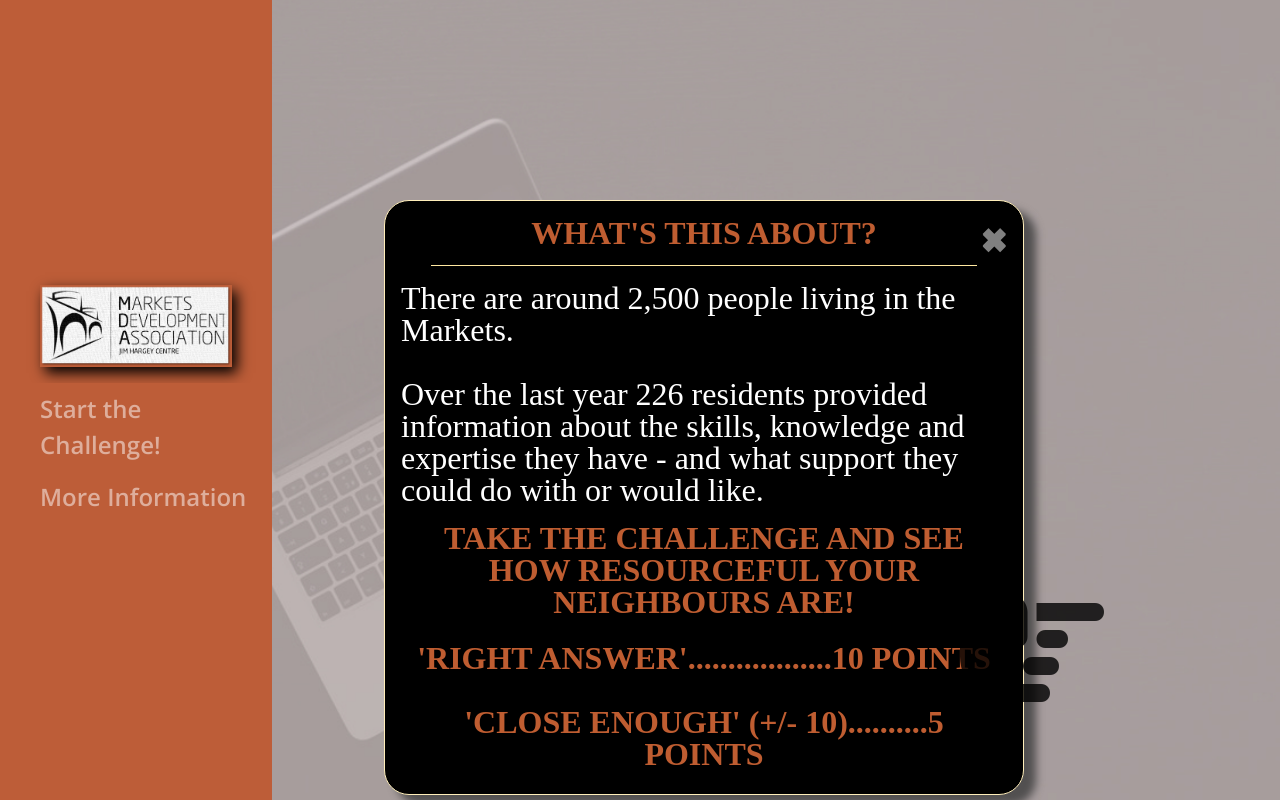
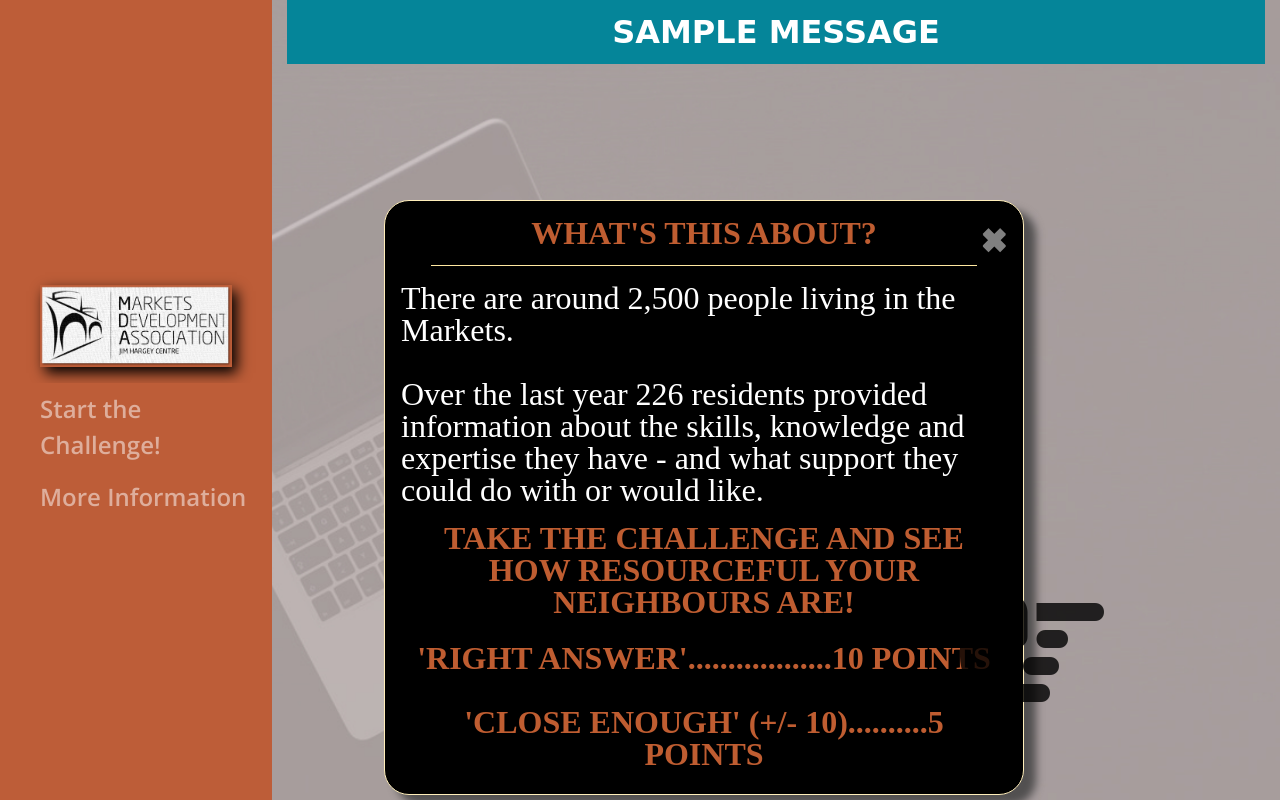
Before and after one commit to Code-Institute-Submissions/MDA-TimeBank-App, a Flask app: template templates/challenge_1.html in a window 1280 px wide. Run offline with Flask 2, Linux system fonts and the light colour scheme; the template is opened without the code that fills it: most values are stand-ins (such as "Sample title", 1, 10 or a date in 2020); one stand-in notice (Sample message) is shown; parts of the project's set-up code (start-up, migrations or seed data) failed here and were passed over; some libraries are stand-ins or nearby versions; some web fonts are replaced.

Commit message:
removed commented out code

```diff
--- a/templates/challenge_1.html
+++ b/templates/challenge_1.html
@@ -5,6 +5,9 @@
 <body class="bk-image-2">
 
     <div class="container">
+        {% with messages = get_flashed_messages() %} {% if messages %} {% for message in messages %}
+
+                <h1 class="username hidden">{{ message }}</h1><br> {% endfor %} {% endif %} {% endwith %}
 
         <!--ALERT Message with TimeBank survey details-->
         <div class="alert alert-dismissible alert-warning">
--- a/testing/timeBankTeaser_proto.py
+++ b/testing/timeBankTeaser_proto.py
@@ -78,12 +78,6 @@ def ask_questions():
             performing math operation on it
             """
 
-        # elif (guess answer + 10) and (guess >= answer +1):
-        #     score += 1
-        #     print("Close enough")
-        #     print("So far you've got {0} correct out of {1}".format(score, number_of_questions))
-        #     print("")
-
         else:
             print("Wrong!")
             print("So far you've got {0} correct out of {1}".format(score, number_of_questions))
```
